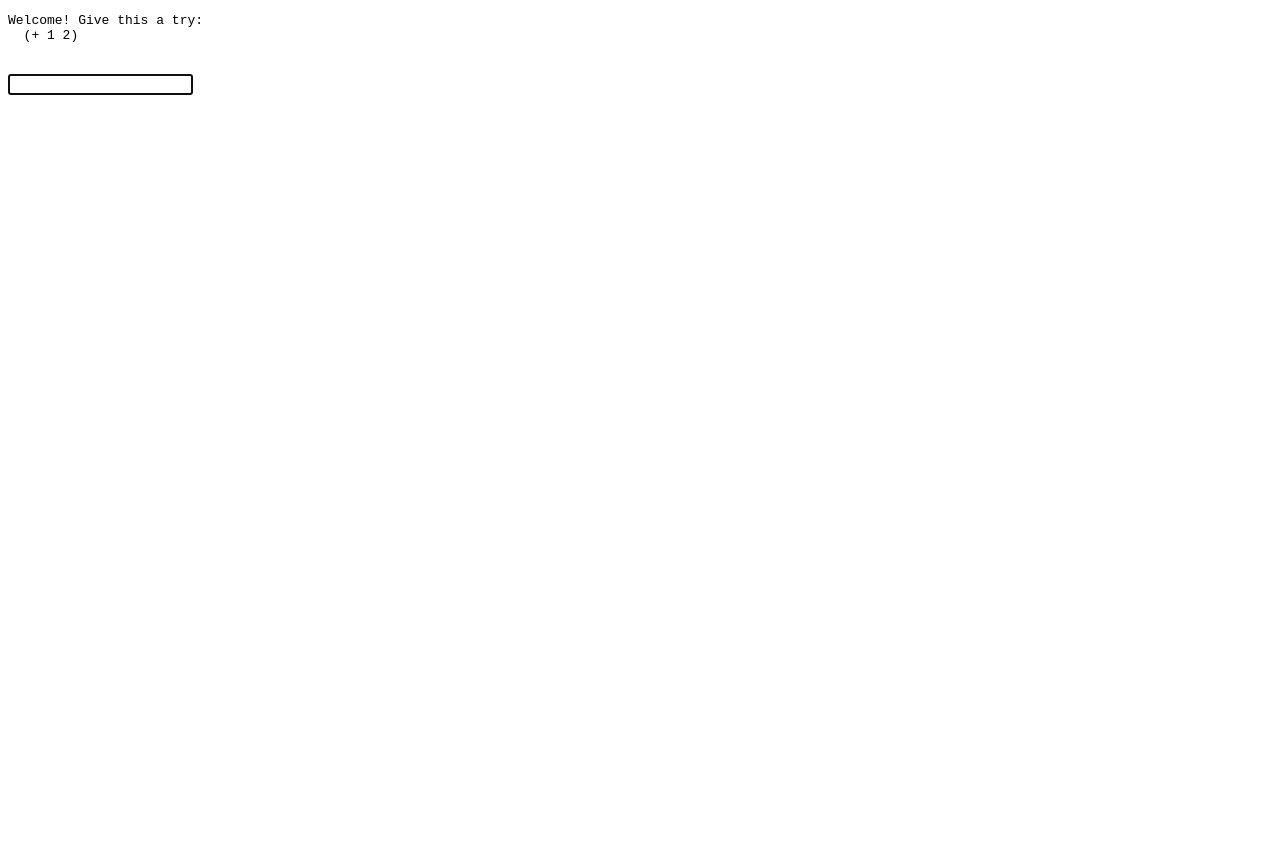
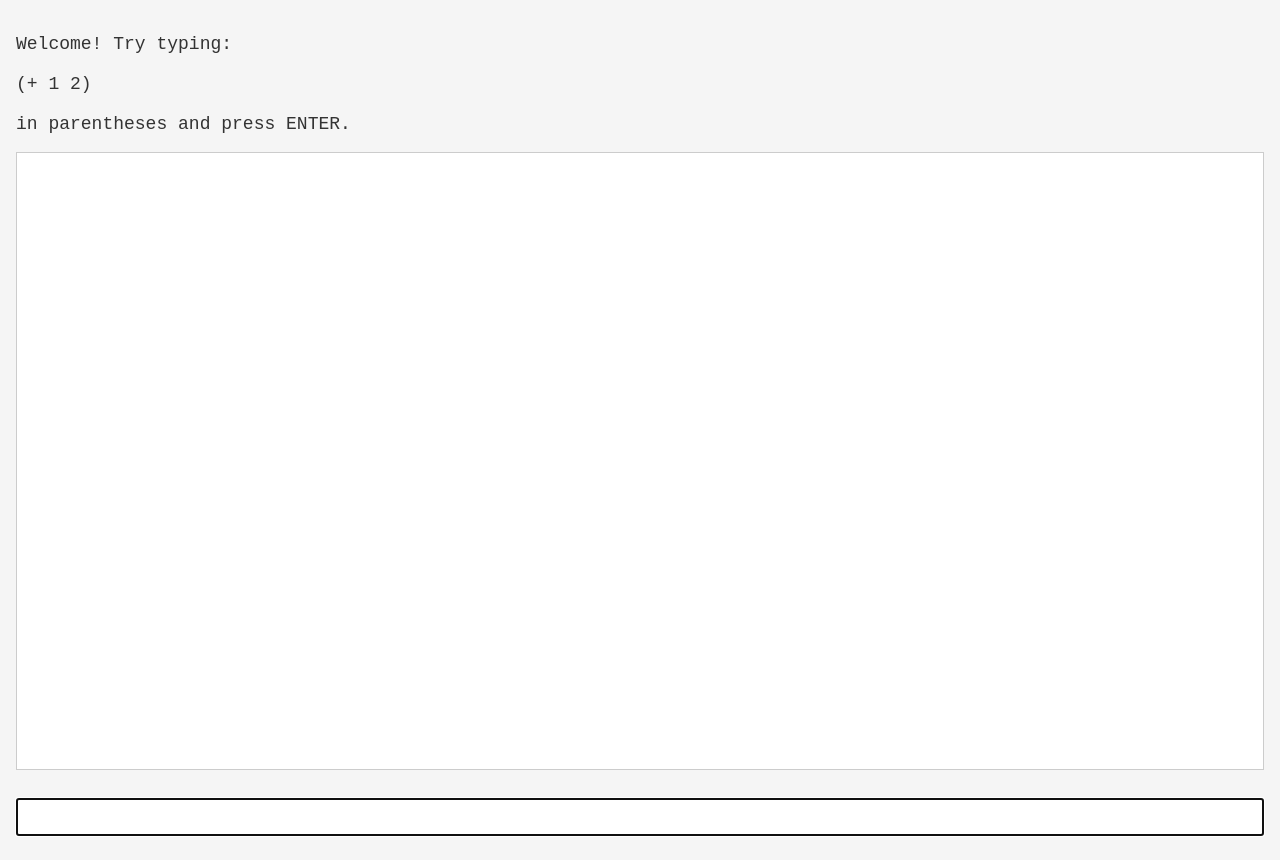
Before and after one commit to mnikander/interpreter, a website built with Vite: page index.html in a window 1280 px wide. Before the commit the page ends 800 px from the top, so only its background shows below. Built offline with nearby package versions, Linux system fonts and the light colour scheme.

Commit message:
create a style sheet and improve the text on the page

```diff
--- a/index.html
+++ b/index.html
@@ -4,10 +4,11 @@
 <html>
     <head>
         <meta charset="UTF-8" />
+        <link rel="stylesheet" href="style.css" />
         <title>Symbolic Interpreter</title>
     </head>
     <body>
-        <pre id="intro">Welcome! Give this a try:<br>  (+ 1 2)</pre>
+        <pre id="intro">Welcome! Try typing:<br><br>(+ 1 2)<br><br>in parentheses and press ENTER.</pre>
         <pre id="output"></pre>
         <br>
         <input type="text" id="input" autofocus/>
--- /dev/null
+++ b/style.css
@@ -0,0 +1,32 @@
+body {
+    font-family: monospace;
+    font-size: 18px;
+    padding: 0.5rem;
+    background-color: #f5f5f5;
+    color: #333;
+  }
+
+  #output {
+    background-color: #fff;
+    border: 1px solid #ccc;
+    padding: 0.5rem;
+    height: 600px;
+    overflow-y: auto;
+    white-space: pre-wrap;
+    margin-bottom: 0.5rem;
+  }
+
+  #input {
+    width: 100%;
+    padding: 0.5rem;
+    font-size: 16px;
+    font-family: monospace;
+    box-sizing: border-box;
+    margin-bottom: 0.5rem;
+  }
+
+  #run-button {
+    padding: 0.5rem 0.5rem;
+    font-size: 16px;
+    cursor: pointer;
+  }
```
